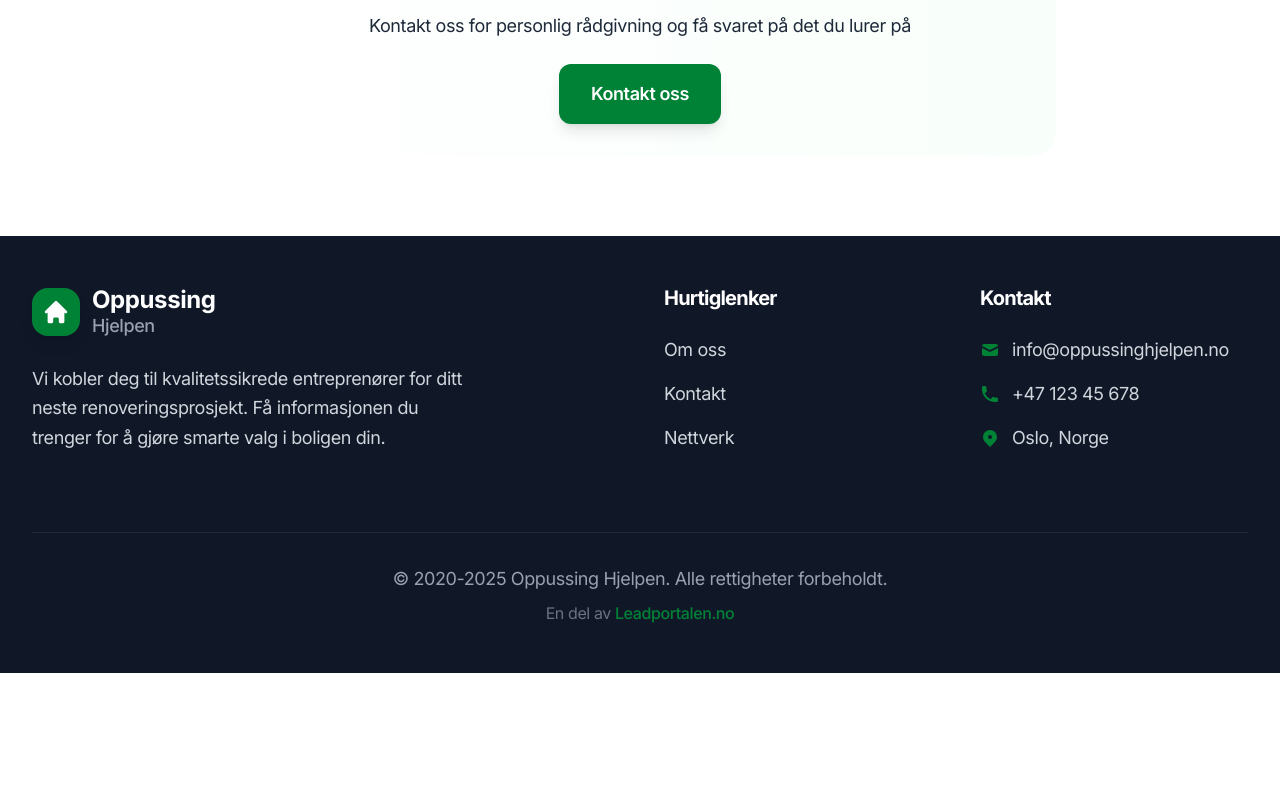
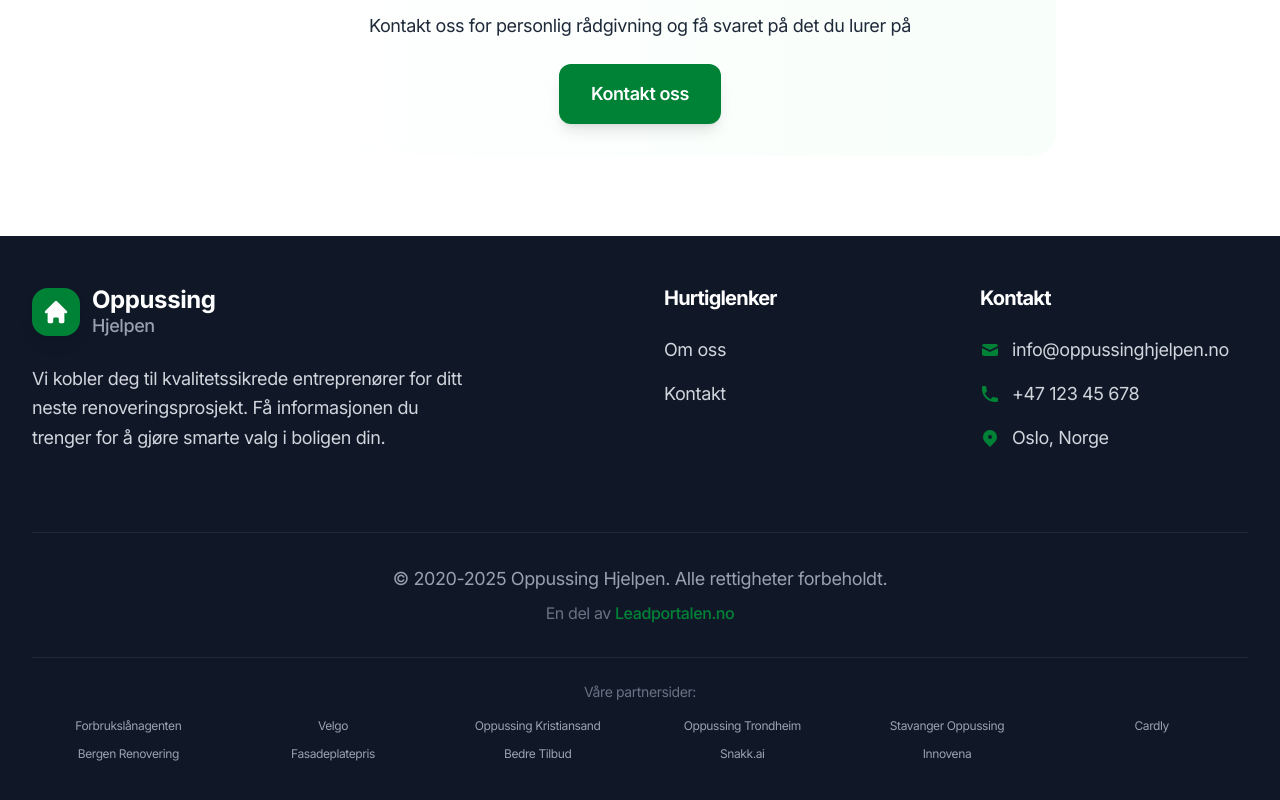
Before and after one commit to oppussinghjelpen-org/oppussinghjelpen, a Next.js app: page / in a window 1280 px wide. Shown: the part 2903-3703 px from the top of the page. Before the commit the page ends 3576 px from the top, so only its background shows below. Built offline with nearby package versions, Linux system fonts and the light colour scheme.

Commit message:
added network pages;2A2

```diff
--- a/src/app/nettverk/page.tsx
+++ /dev/null
@@ -1,45 +0,0 @@
-import { Metadata } from 'next'
-import Script from 'next/script'
-
-export const metadata: Metadata = {
-  title: 'Innovena Nettverk - Oppussing Hjelpen',
-  description: 'Se vårt nettverk av kvalitetssikrede entreprenører og samarbeidspartnere.',
-  robots: {
-    index: false,
-    follow: false,
-  },
-}
-
-export default function Nettverk() {
-  return (
-    <div className="pt-20">
-      <div className="max-w-7xl mx-auto px-4 sm:px-6 lg:px-8 py-12">
-        <h1 className="text-4xl font-bold text-gray-900 mb-8 text-center">
-          Innovena Nettverk
-        </h1>
-
-        <div id="innovena-network">
-          {/* Iframe widget - always visible */}
-          <iframe
-            src="https://innovena.no/nettverk/embed"
-            width="100%"
-            height="600"
-            frameBorder="0"
-            title="Innovena Nettverk"
-            className="rounded-xl shadow-lg border border-gray-200"
-          >
-            <a href="https://innovena.no/nettverk" className="text-green-700 hover:text-green-800 font-semibold">
-              Se Innovena Nettverket
-            </a>
-          </iframe>
-        </div>
-
-        {/* JavaScript widget for enhanced functionality */}
-        <Script
-          src="https://innovena.no/nettverk/widget.js"
-          strategy="afterInteractive"
-        />
-      </div>
-    </div>
-  )
-}
--- a/src/components/Footer.tsx
+++ b/src/components/Footer.tsx
@@ -38,11 +38,6 @@ export default function Footer() {
               <li>
                 <Link href="/kontakt" className="text-gray-300 hover:text-green-700 transition-colors text-lg">
                   Kontakt
-                </Link>
-              </li>
-              <li>
-                <Link href="/nettverk" className="text-gray-300 hover:text-green-700 transition-colors text-lg">
-                  Nettverk
                 </Link>
               </li>
             </ul>
@@ -91,6 +86,103 @@ export default function Footer() {
             </a>
           </p>
         </div>
+
+        {/* Underfooter with partner links */}
+        <div className="border-t border-gray-800 mt-8 pt-6">
+          <div className="text-center mb-4">
+            <p className="text-gray-500 text-sm mb-4">Våre partnersider:</p>
+          </div>
+          <div className="grid grid-cols-2 md:grid-cols-4 lg:grid-cols-6 gap-3 text-center">
+            <a
+              href="https://www.xn--forbrukslnagenten-hrb.no/"
+              target="_blank"
+              rel="noopener"
+              className="text-gray-400 hover:text-green-700 transition-colors text-xs cursor-pointer"
+            >
+              Forbrukslånagenten
+            </a>
+            <a
+              href="https://velgo.no/"
+              target="_blank"
+              rel="noopener"
+              className="text-gray-400 hover:text-green-700 transition-colors text-xs cursor-pointer"
+            >
+              Velgo
+            </a>
+            <a
+              href="https://oppussingkristiansand.no/"
+              target="_blank"
+              rel="noopener"
+              className="text-gray-400 hover:text-green-700 transition-colors text-xs cursor-pointer"
+            >
+              Oppussing Kristiansand
+            </a>
+            <a
+              href="https://oppussingtrondheim.no/"
+              target="_blank"
+              rel="noopener"
+              className="text-gray-400 hover:text-green-700 transition-colors text-xs cursor-pointer"
+            >
+              Oppussing Trondheim
+            </a>
+            <a
+              href="https://stavangeroppussing.no/"
+              target="_blank"
+              rel="noopener"
+              className="text-gray-400 hover:text-green-700 transition-colors text-xs cursor-pointer"
+            >
+              Stavanger Oppussing
+            </a>
+            <a
+              href="https://www.cardly.no/"
+              target="_blank"
+              rel="noopener"
+              className="text-gray-400 hover:text-green-700 transition-colors text-xs cursor-pointer"
+            >
+              Cardly
+            </a>
+            <a
+              href="https://bergenrenovering.no/"
+              target="_blank"
+              rel="noopener"
+              className="text-gray-400 hover:text-green-700 transition-colors text-xs cursor-pointer"
+            >
+              Bergen Renovering
+            </a>
+            <a
+              href="https://fasadeplatepris.no/"
+              target="_blank"
+              rel="noopener"
+              className="text-gray-400 hover:text-green-700 transition-colors text-xs cursor-pointer"
+            >
+              Fasadeplatepris
+            </a>
+            <a
+              href="https://www.bedretilbud.no/"
+              target="_blank"
+              rel="noopener"
+              className="text-gray-400 hover:text-green-700 transition-colors text-xs cursor-pointer"
+            >
+              Bedre Tilbud
+            </a>
+            <a
+              href="https://www.snakk.ai/no"
+              target="_blank"
+              rel="noopener"
+              className="text-gray-400 hover:text-green-700 transition-colors text-xs cursor-pointer"
+            >
+              Snakk.ai
+            </a>
+            <a
+              href="https://www.innovena.no/"
+              target="_blank"
+              rel="noopener"
+              className="text-gray-400 hover:text-green-700 transition-colors text-xs cursor-pointer"
+            >
+              Innovena
+            </a>
+          </div>
+        </div>
       </div>
     </footer>
   )
```
